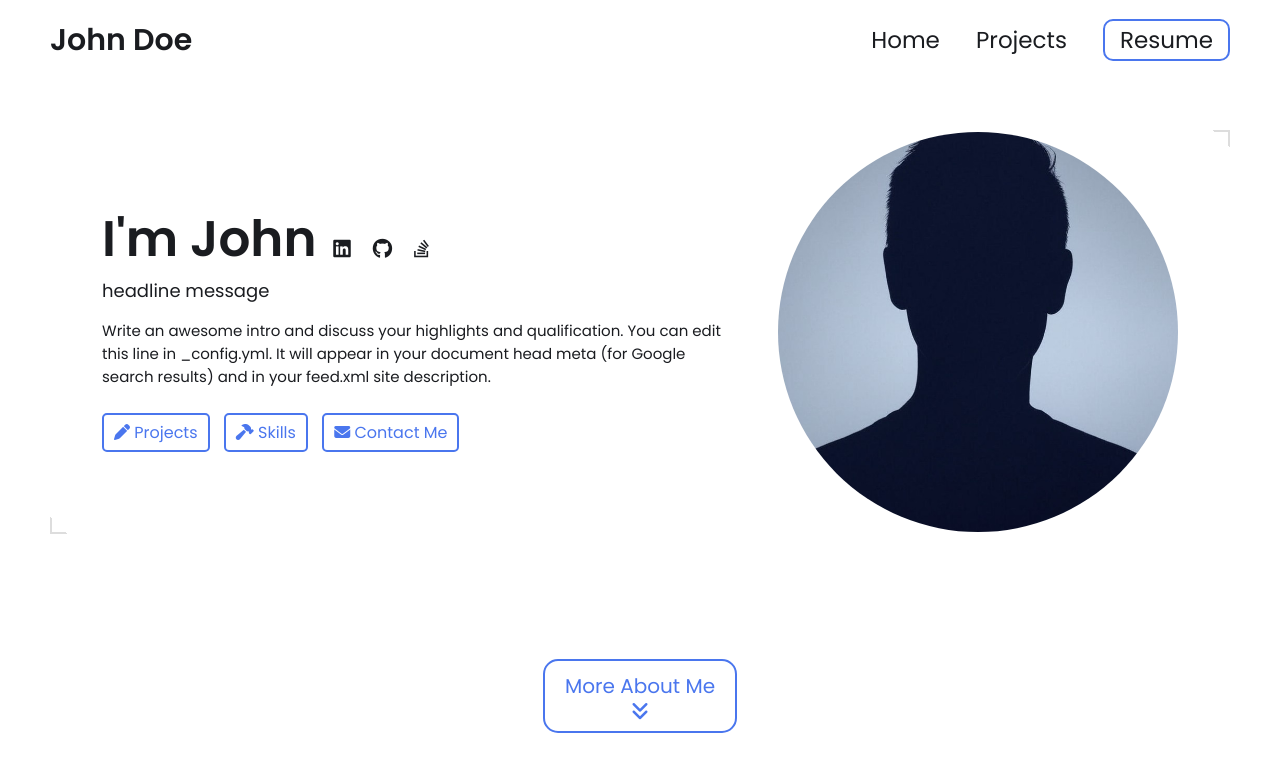
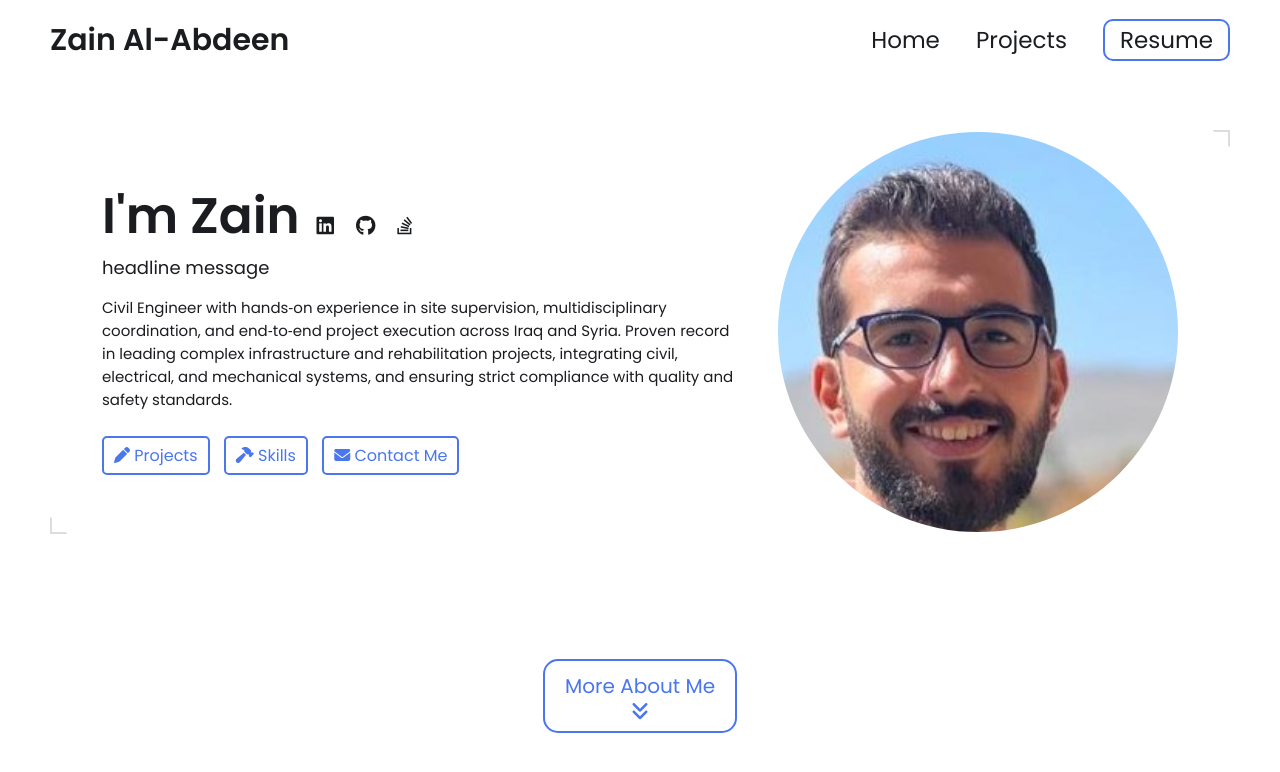
Before and after one commit to alihamid996/zain-portfolio, a Jekyll site: the page built from index.html, in a window 1280 px wide and 900 px high. Shown: the top 772 px of the window. Built offline with Jekyll 4.4.1, drawn with Linux system fonts in a browser that asks for light colours.

Commit message:
Update _config.yml

```diff
--- a/_config.yml
+++ b/_config.yml
@@ -7,20 +7,20 @@
 
 # Main Page Setup
 
-title: John Doe's Portfolio # This is what shows up in the tab of the browser
+title:  Zain Al-Abdeen's Portfolio # This is what shows up in the tab of the browser
 
 
 
 # Hero Section
-name: John Doe
+name: Zain Al-Abdeen
 headline: headline message
 description: >- # dont remove this line. this will ignore all new lines until the next section
-  Write an awesome intro and discuss your highlights and qualification. You can edit this
-  line in _config.yml. It will appear in your document head meta (for
-  Google search results) and in your feed.xml site description.
+  Civil Engineer with hands‑on experience in site supervision, multidisciplinary coordination, and end‑to‑end project execution across Iraq and Syria.
+  Proven record in leading complex infrastructure and rehabilitation projects, integrating civil, electrical, and mechanical systems,
+  and ensuring strict compliance with quality and safety standards.
 
 # Place your profile image in /assets/images/profile-image/folder and edit the file name
-profile_image: ./assets/images/profile-image/avatar.jpeg
+profile_image: ./assets/images/profile-image/zain.jpeg
 
 
 # Link your resume
```
